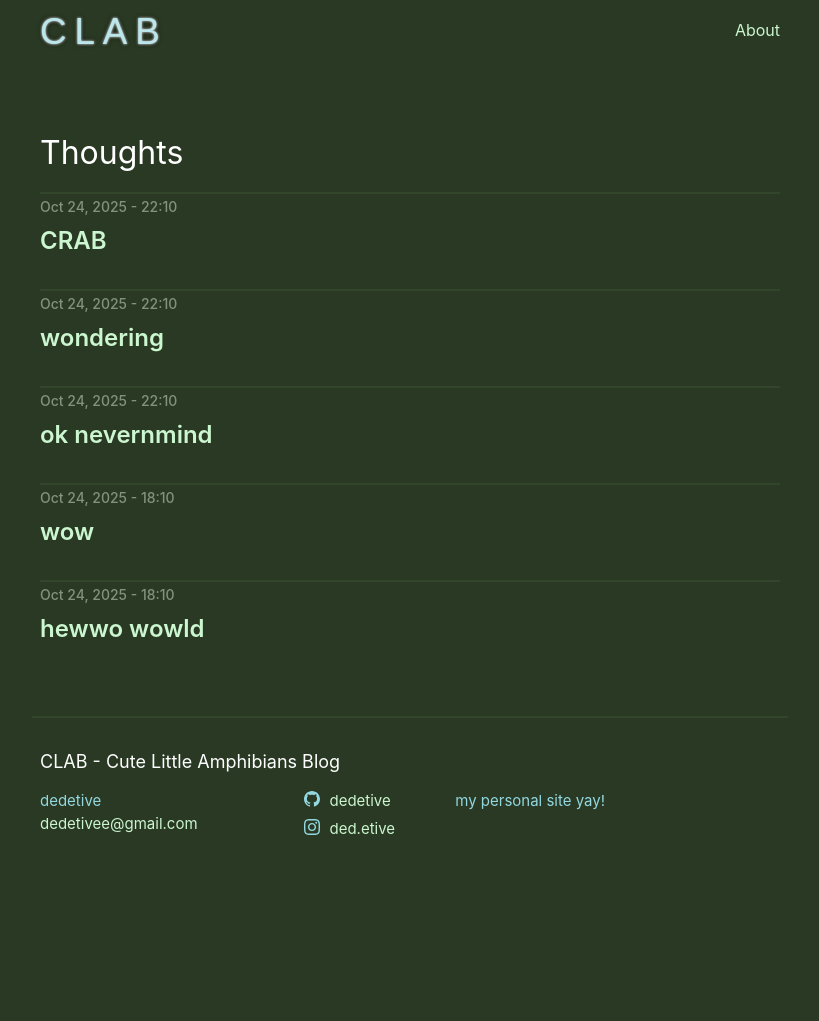
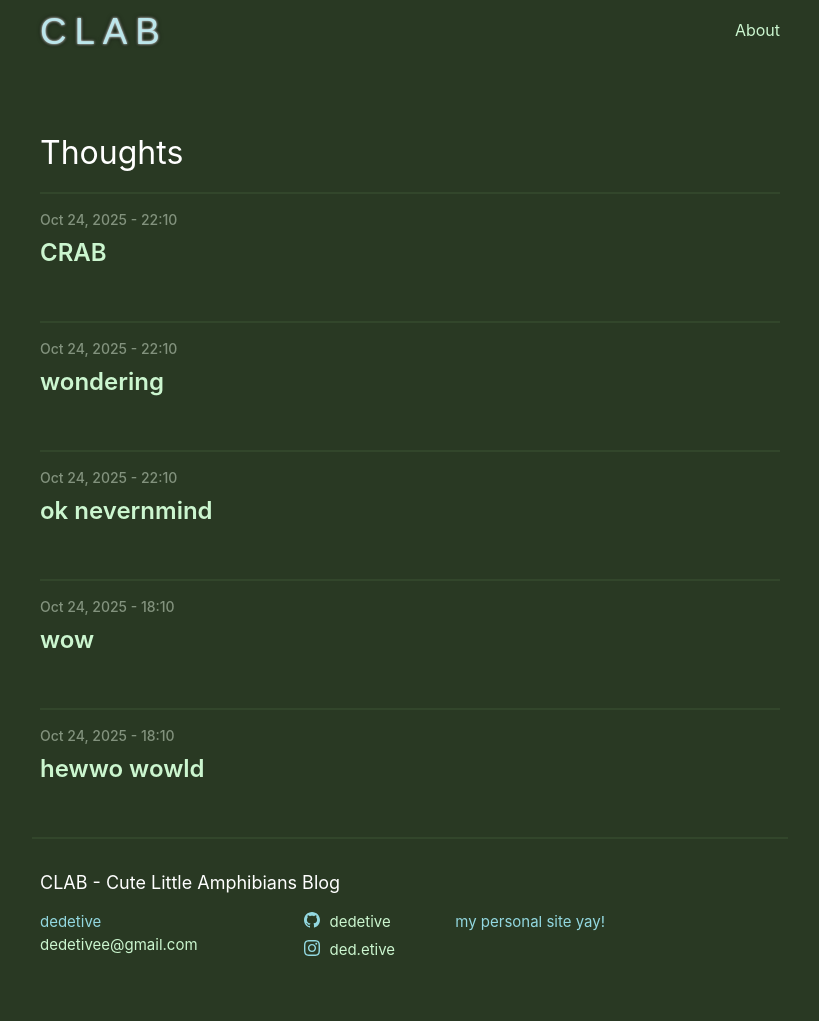
Before and after one commit to dedetive/dedetive.github.io, a Jekyll site: the page built from index.markdown, in a window 1280 px wide. Shown: the whole page, without its empty margins (230-1049 px from the left). Built offline with Jekyll 4.4.1, drawn with Linux system fonts in a browser that asks for light colours; before the commit the page ends 900 px from its top, so only the background shows below that.

Commit message:
Add small margin between separator and post date

```diff
--- a/_sass/minima/_layout.scss
+++ b/_sass/minima/_layout.scss
@@ -201,10 +201,12 @@
 
   > li {
     margin-bottom: $spacing-unit;
+    display: grid;
   }
 }
 
 .post-meta {
+  margin: 15px 0 0 0;
   font-size: $small-font-size;
   font-weight: 500;
   color: desaturate(lighten($background-color, 35%), 15%);
```
